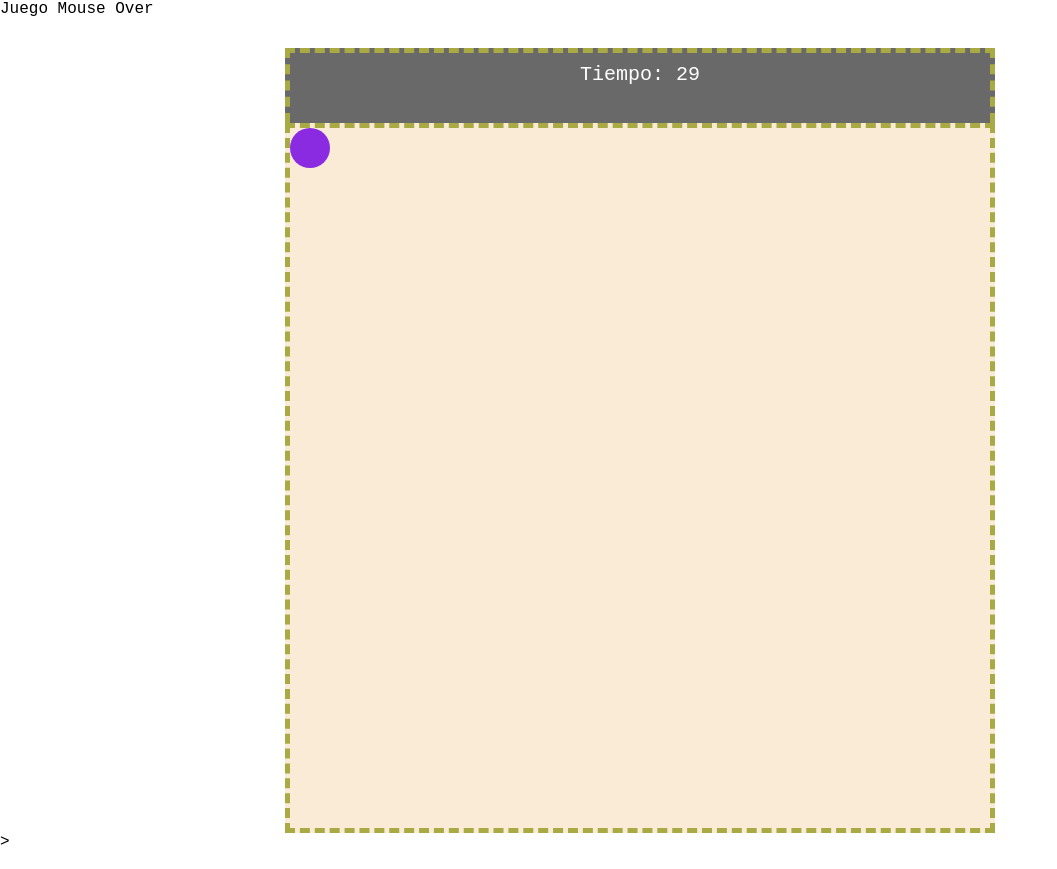
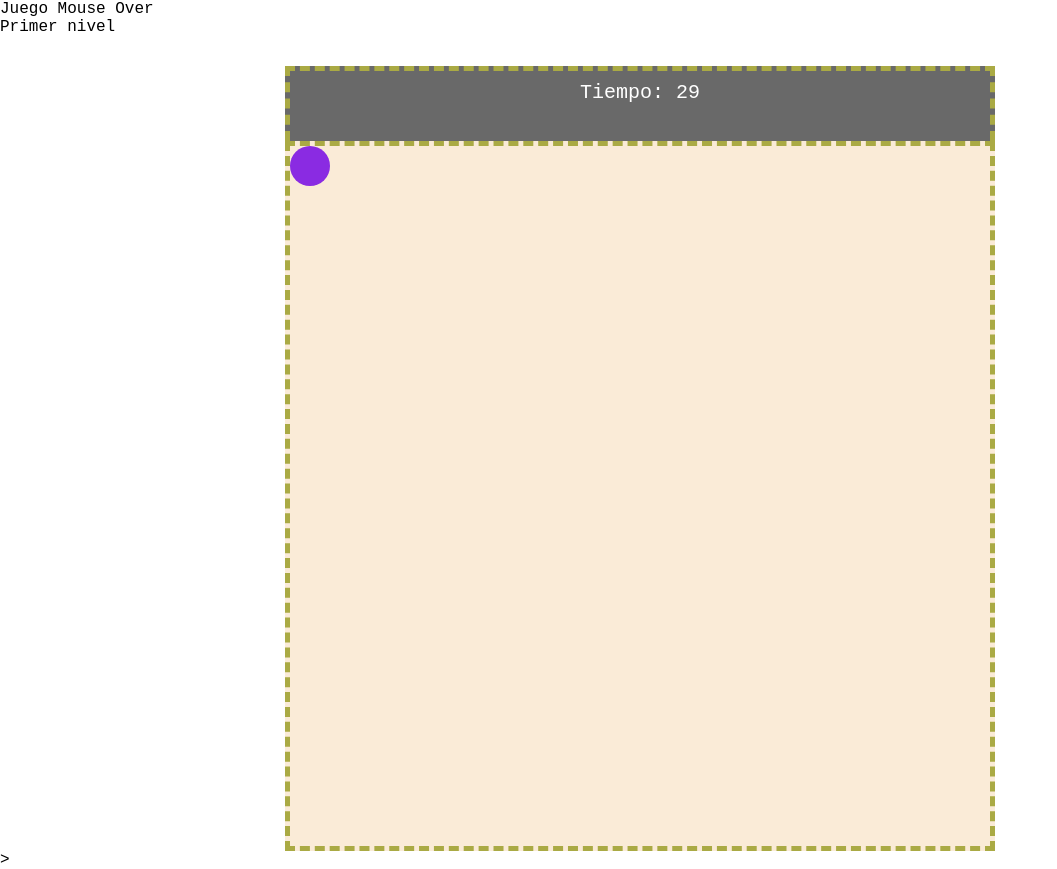
Before and after one commit to mltobon/mouse_over_game, a plain HTML site: page index.html in a window 1280 px wide. Shown: the whole page, without its empty margins (0-1057 px from the left). Drawn offline with Linux system fonts and the light colour scheme.

Commit message:
p: primer nivel

```diff
--- a/index.html
+++ b/index.html
@@ -10,6 +10,7 @@
 <body>
     <div class="contenedor-prueba">
         <span>Juego Mouse Over</span>
+        <p>Primer nivel</p>
     </div>
     <div class="container pointer">
         <span id="score"></span>
```
